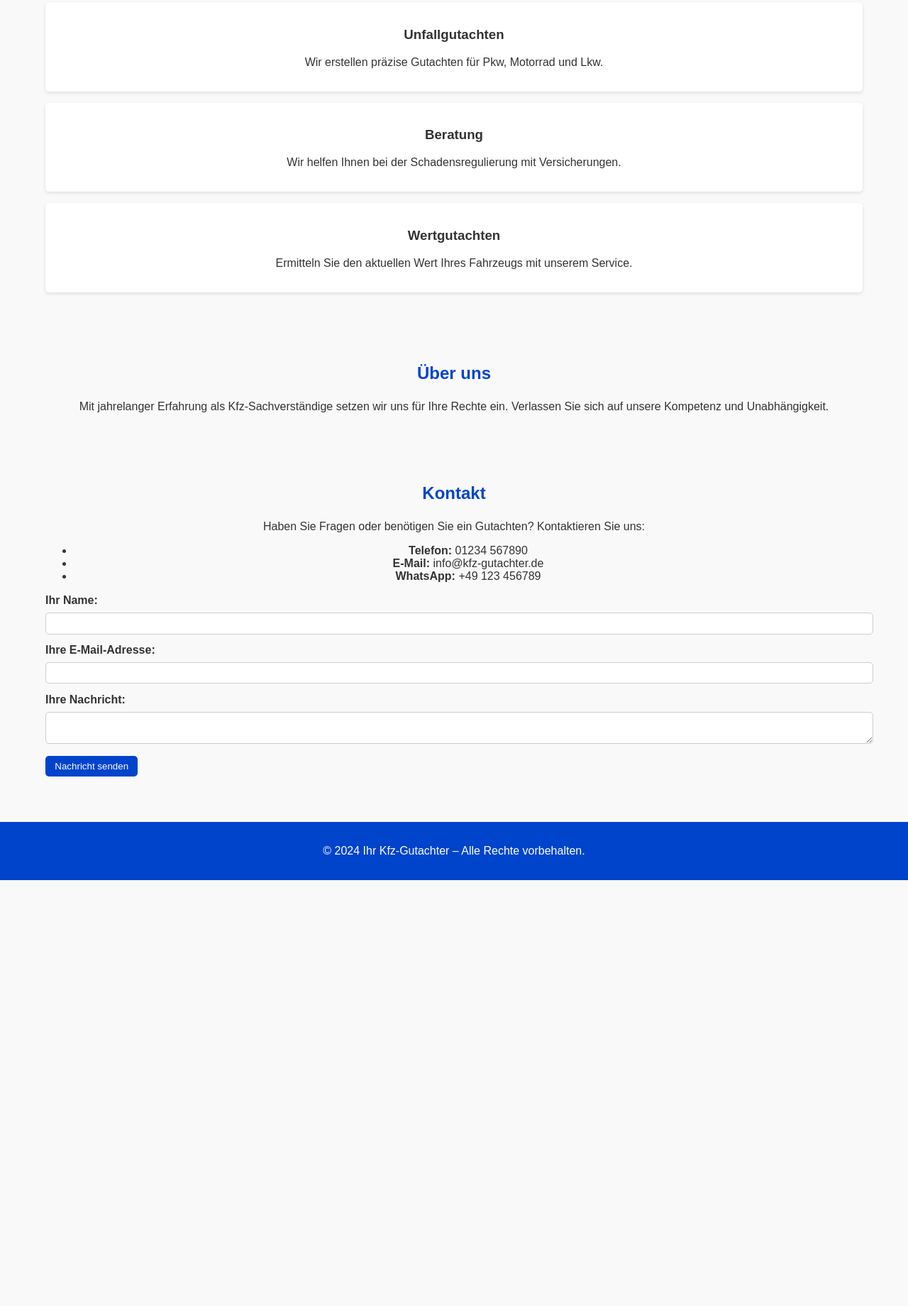
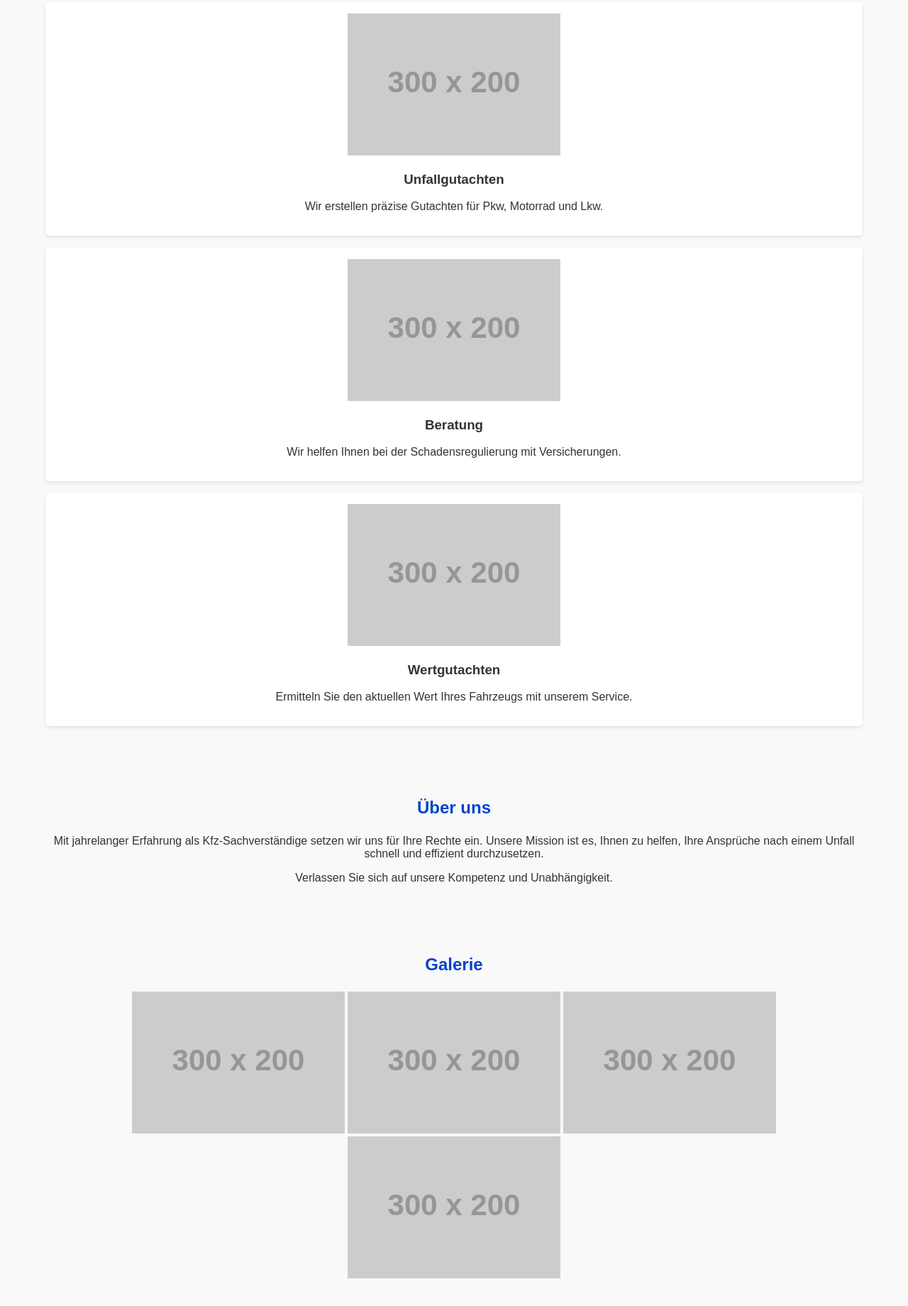
Before and after one commit to Atze1111/webseitetest1, a plain HTML site: page index.html in a window 1280 px wide. Shown: the part 370-2210 px from the top of the page at 71% size. Before the commit the page ends 1610 px from the top, so only its background shows below. Drawn offline with nearby package versions, Linux system fonts and the light colour scheme; placeholder pictures from the web are drawn by us.

Commit message:
Update index.html

```diff
--- a/index.html
+++ b/index.html
@@ -5,47 +5,71 @@
     <meta name="viewport" content="width=device-width, initial-scale=1.0">
     <title>Ihr Kfz-Gutachter</title>
     <link rel="stylesheet" href="styles.css">
+    <link rel="stylesheet" href="https://cdnjs.cloudflare.com/ajax/libs/animate.css/4.1.1/animate.min.css">
 </head>
 <body>
+    <!-- Header -->
     <header>
         <div class="container">
-            <h1>Ihr unabhängiger Kfz-Gutachter</h1>
-            <p>Schnell, zuverlässig & kompetent – Wir sind für Sie da!</p>
-            <a href="#contact" class="btn">Kontaktieren Sie uns</a>
+            <h1 class="animate__animated animate__fadeInDown">Ihr unabhängiger Kfz-Gutachter</h1>
+            <p class="animate__animated animate__fadeInUp">Schnell, zuverlässig & kompetent – Wir sind für Sie da!</p>
+            <a href="#contact" class="btn animate__animated animate__pulse animate__infinite">Kontaktieren Sie uns</a>
         </div>
     </header>
 
+    <!-- Navigation -->
     <nav>
         <div class="container">
             <ul>
                 <li><a href="#services">Leistungen</a></li>
                 <li><a href="#about">Über uns</a></li>
+                <li><a href="#gallery">Galerie</a></li>
                 <li><a href="#contact">Kontakt</a></li>
             </ul>
         </div>
     </nav>
 
+    <!-- Leistungen -->
     <section id="services" class="container">
         <h2>Unsere Leistungen</h2>
-        <div class="card">
+        <div class="services">
+            <div class="card animate__animated animate__zoomIn">
+                <img src="https://via.placeholder.com/300x200" alt="Unfallgutachten">
                 <h3>Unfallgutachten</h3>
                 <p>Wir erstellen präzise Gutachten für Pkw, Motorrad und Lkw.</p>
             </div>
-        <div class="card">
+            <div class="card animate__animated animate__zoomIn" style="animation-delay: 0.2s;">
+                <img src="https://via.placeholder.com/300x200" alt="Beratung">
                 <h3>Beratung</h3>
                 <p>Wir helfen Ihnen bei der Schadensregulierung mit Versicherungen.</p>
             </div>
-        <div class="card">
+            <div class="card animate__animated animate__zoomIn" style="animation-delay: 0.4s;">
+                <img src="https://via.placeholder.com/300x200" alt="Wertgutachten">
                 <h3>Wertgutachten</h3>
                 <p>Ermitteln Sie den aktuellen Wert Ihres Fahrzeugs mit unserem Service.</p>
             </div>
+        </div>
     </section>
 
+    <!-- Über uns -->
     <section id="about" class="container">
         <h2>Über uns</h2>
-        <p>Mit jahrelanger Erfahrung als Kfz-Sachverständige setzen wir uns für Ihre Rechte ein. Verlassen Sie sich auf unsere Kompetenz und Unabhängigkeit.</p>
+        <p>Mit jahrelanger Erfahrung als Kfz-Sachverständige setzen wir uns für Ihre Rechte ein. Unsere Mission ist es, Ihnen zu helfen, Ihre Ansprüche nach einem Unfall schnell und effizient durchzusetzen.</p>
+        <p>Verlassen Sie sich auf unsere Kompetenz und Unabhängigkeit.</p>
     </section>
 
+    <!-- Galerie -->
+    <section id="gallery" class="container">
+        <h2>Galerie</h2>
+        <div class="gallery">
+            <img src="https://via.placeholder.com/300x200" alt="Fahrzeug 1">
+            <img src="https://via.placeholder.com/300x200" alt="Fahrzeug 2">
+            <img src="https://via.placeholder.com/300x200" alt="Fahrzeug 3">
+            <img src="https://via.placeholder.com/300x200" alt="Werkstatt">
+        </div>
+    </section>
+
+    <!-- Kontakt -->
     <section id="contact" class="container">
         <h2>Kontakt</h2>
         <p>Haben Sie Fragen oder benötigen Sie ein Gutachten? Kontaktieren Sie uns:</p>
@@ -65,6 +89,7 @@
         </form>
     </section>
 
+    <!-- Footer -->
     <footer>
         <p>© 2024 Ihr Kfz-Gutachter – Alle Rechte vorbehalten.</p>
     </footer>
```
Lines whose indentation alone changed are shown as unchanged.
